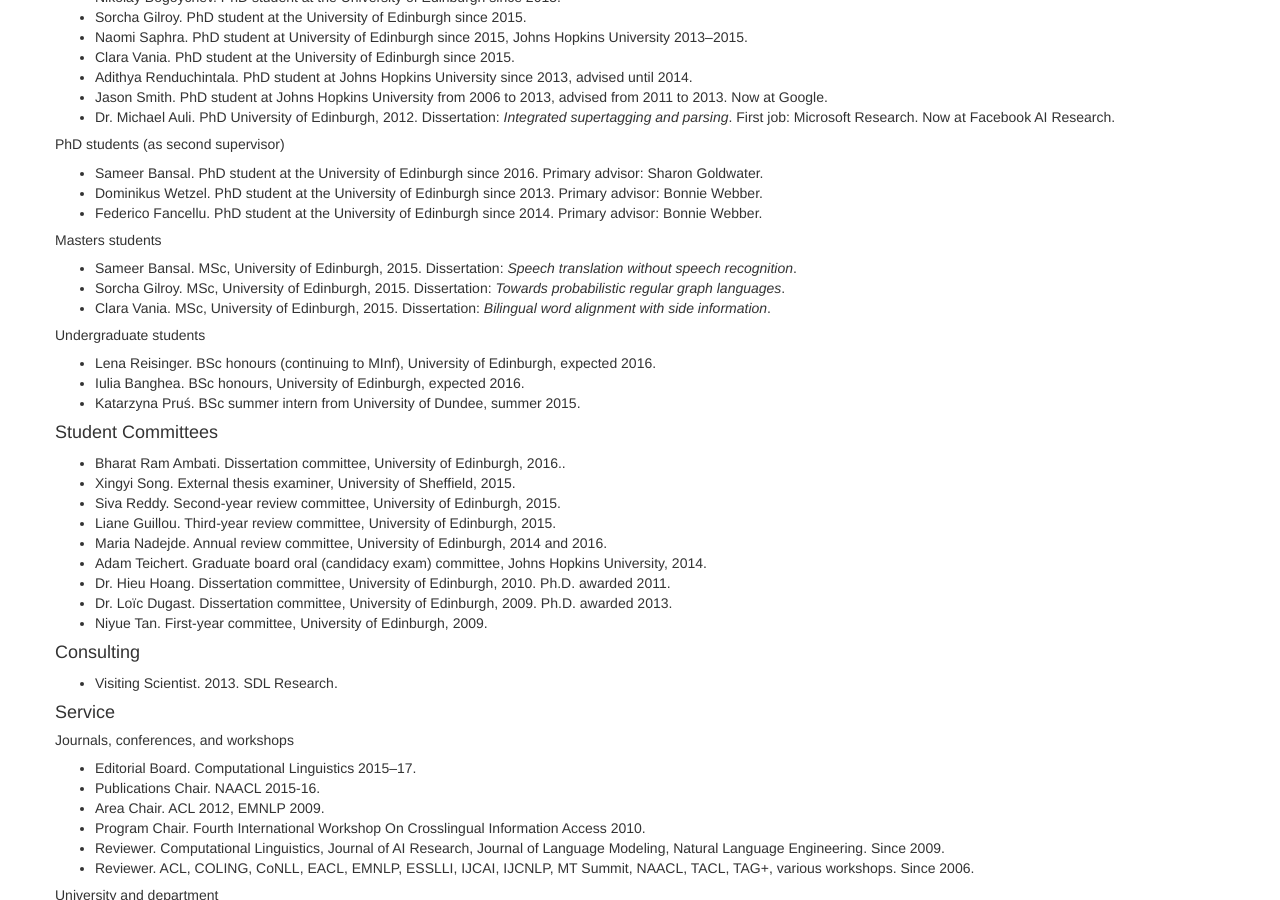
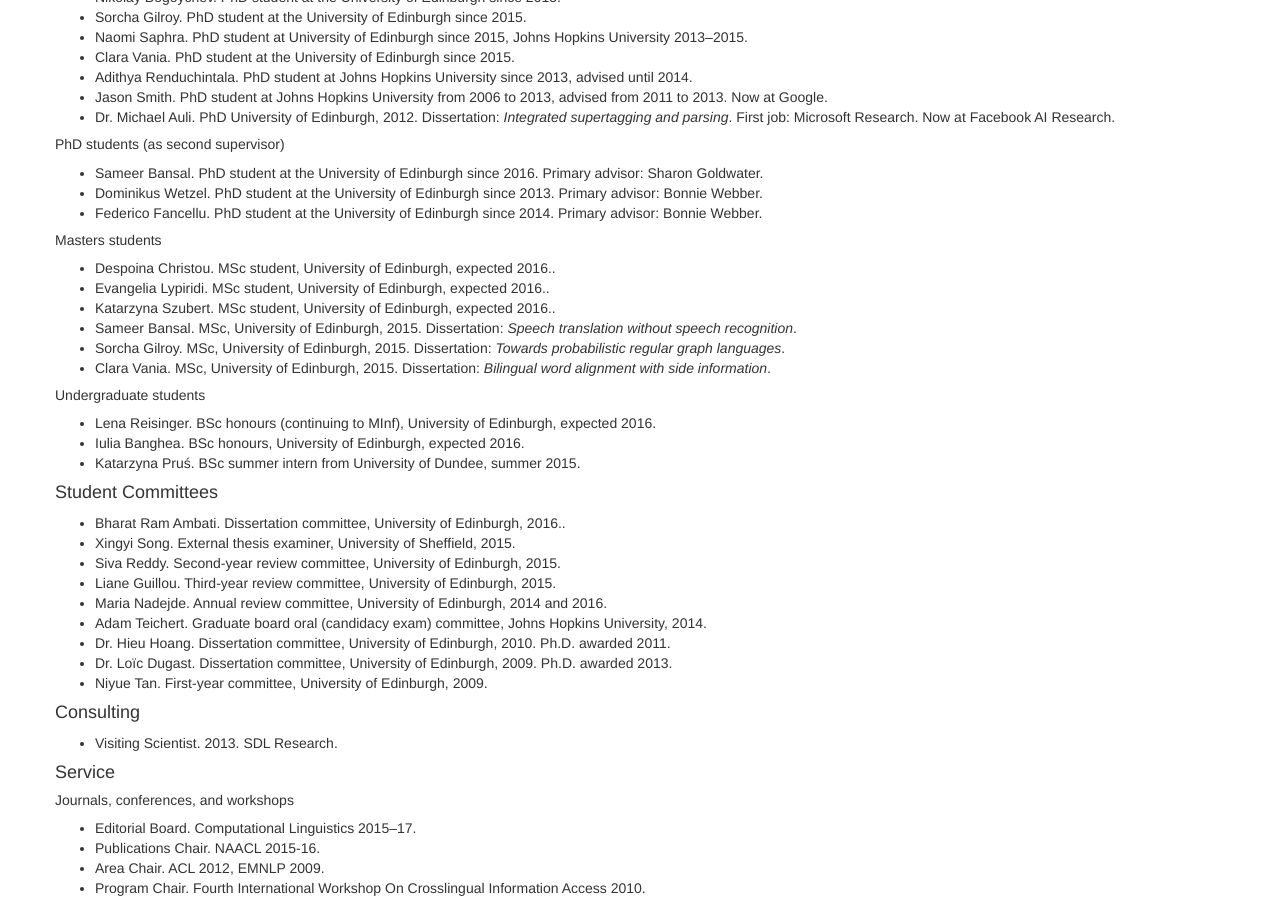
Before and after one commit to alopez/alopez.github.com, a Jekyll site: the page built from cv.html, in a window 1280 px wide and 900 px high, scrolled down 2645 px. Built offline with Jekyll 4.4.1, drawn with Linux system fonts in a browser that asks for light colours.

Commit message:
Update cv, join

```diff
--- a/cv.html
+++ b/cv.html
@@ -300,6 +300,15 @@ after-pubs:
         heading: Masters students
         items:
           -
+            title: Despoina Christou
+            detail: MSc student, University of Edinburgh, expected 2016.
+          -
+            title: Evangelia Lypiridi
+            detail: MSc student, University of Edinburgh, expected 2016.
+          -
+            title: Katarzyna Szubert
+            detail: MSc student, University of Edinburgh, expected 2016.
+          -
             title: Sameer Bansal
             detail: MSc, University of Edinburgh, 2015. Dissertation&#58; <i>Speech translation without speech recognition</i>
           -
```
